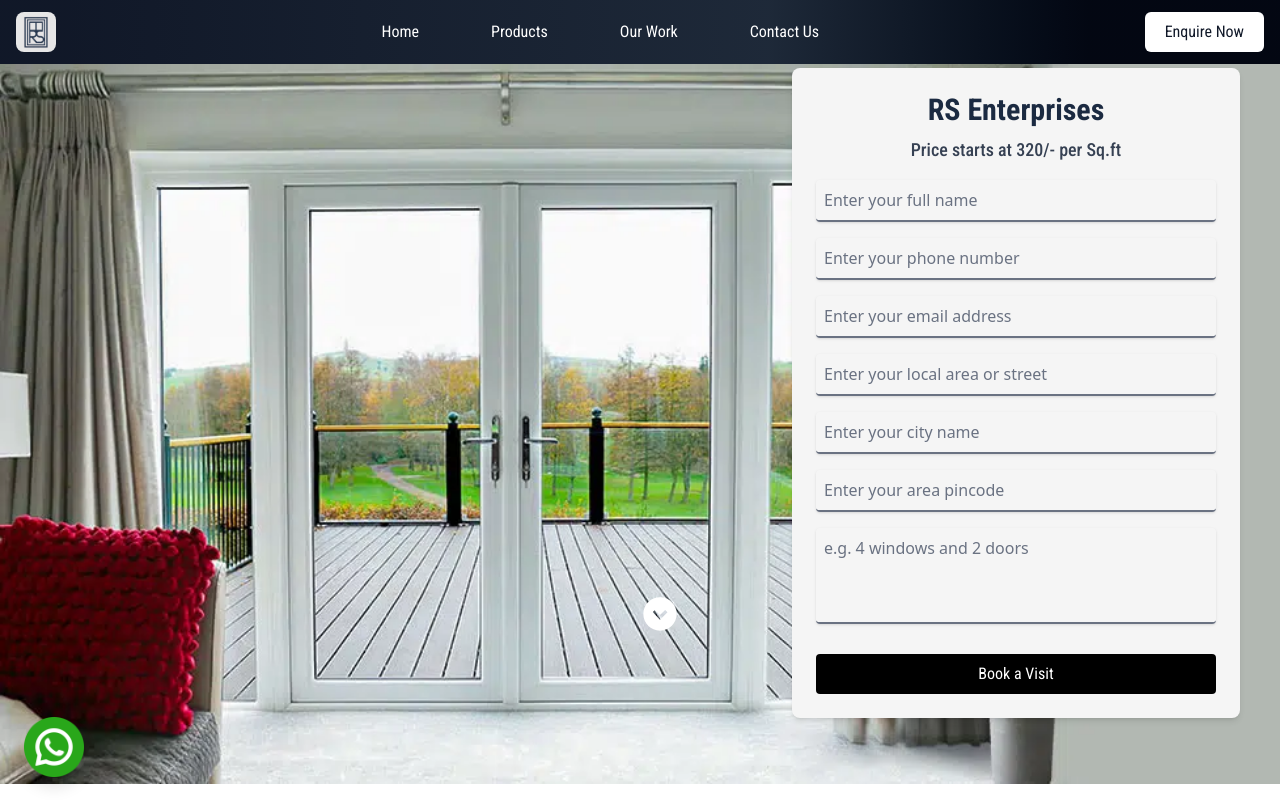
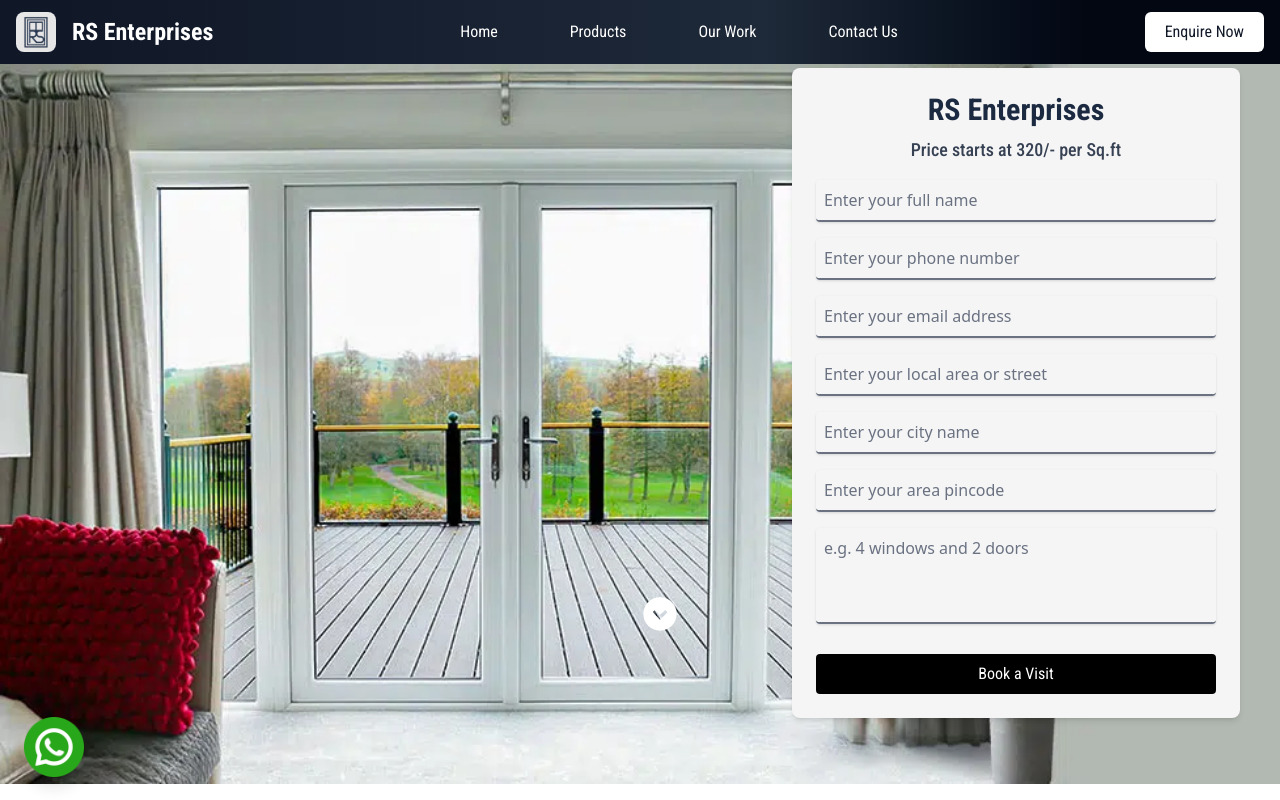
Before and after one commit to Team-Immature/upvc, a React (Vite) app in the folder frontend/: page / in a window 1280 px wide. Shown: the top 800 px of the page. Built offline with nearby package versions, Linux system fonts and the light colour scheme.

Commit message:
feat: add branding name in navbar

```diff
--- a/frontend/src/components/NavBar/NavBar.jsx
+++ b/frontend/src/components/NavBar/NavBar.jsx
@@ -10,12 +10,13 @@ const NavBar = () => {
 
   return (
     <header className='sticky top-0 z-50 flex items-center justify-between px-4 py-3 bg-gradient-to-r   from-gray-900 from-5% via-gray-800 via-60% to-gray-950 to-85%'>
-      <Link to='/' className='text-2xl font-bold text-white uppercase'>
+      <Link to='/' className='sm:text-2xl text-xl flex items-center gap-4 font-bold text-white '>
         <img
           className='w-[40px] h-[40px] hover:cursor-pointer rounded-lg'
           src={logo}
           alt='logo'
         />
+        <p>RS Enterprises</p>
       </Link>
 
       <button
@@ -27,9 +28,8 @@ const NavBar = () => {
 
       {/* Navigation Links */}
       <nav
-        className={`${
-          isMenuOpen ? "flex" : "hidden"
-        } absolute top-full left-0 w-full flex-col items-center bg-gray-800 md:static md:flex md:flex-row md:w-auto md:space-x-6 md:bg-transparent`}
+        className={`${isMenuOpen ? "flex" : "hidden"
+          } absolute top-full left-0 w-full flex-col items-center bg-gray-800 md:static md:flex md:flex-row md:w-auto md:space-x-6 md:bg-transparent`}
       >
         <Link
           to='/'
```
